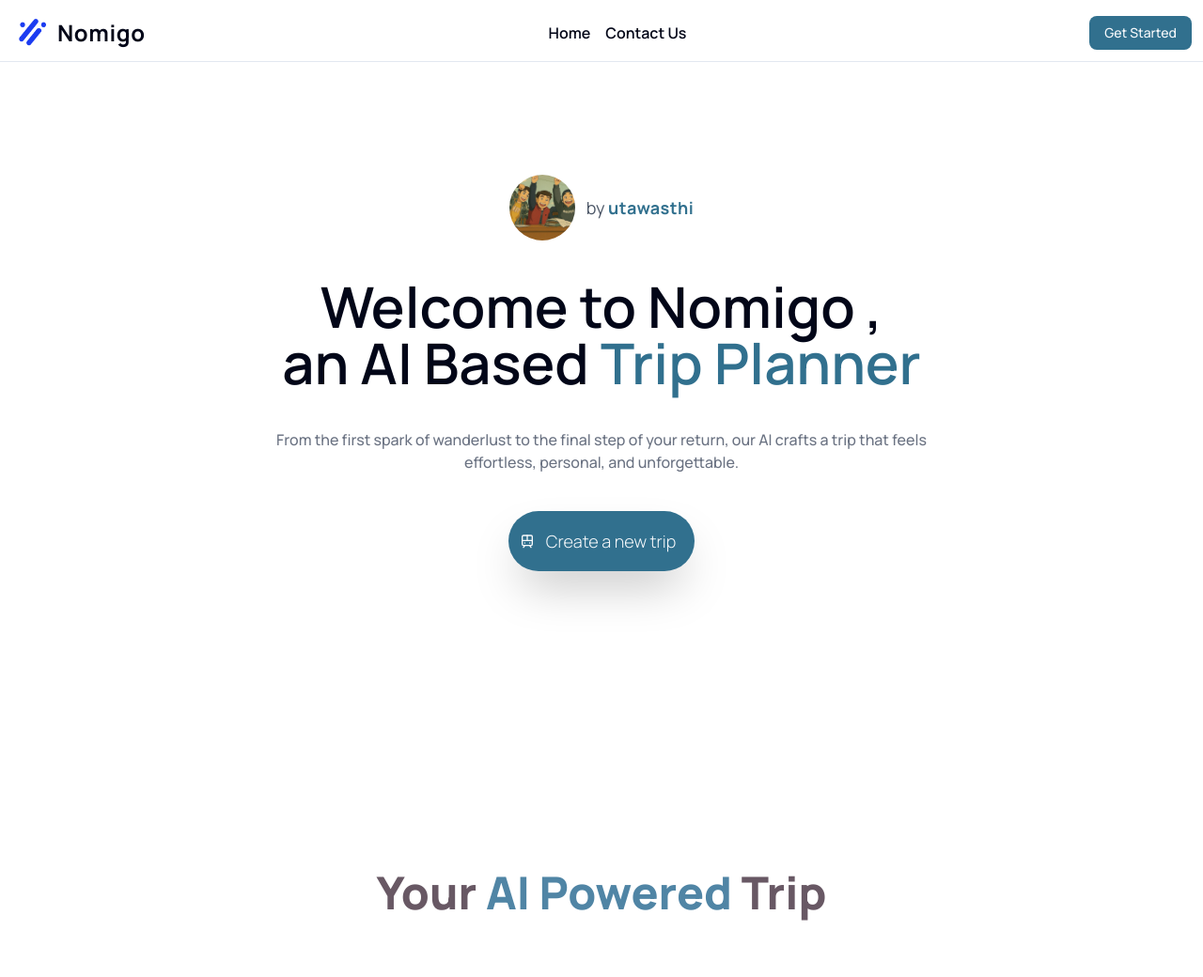
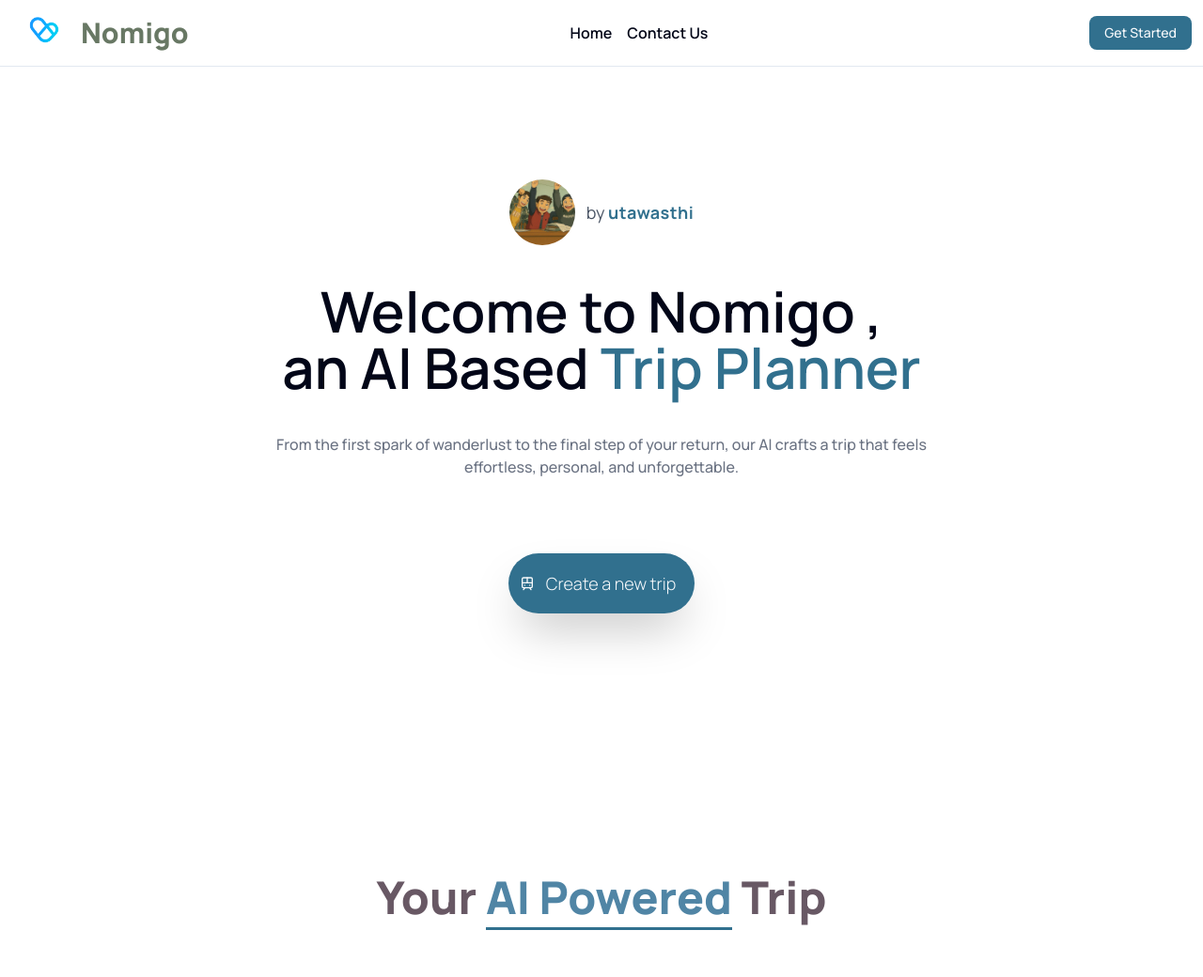
Before and after one commit to utawasthi/Nomigo, a Next.js app: page / in a window 1280 px wide. Shown: the top 1040 px of the page at 94% size. Built offline with nearby package versions, Linux system fonts and the light colour scheme; no server answers.

Commit message:
updated logo and styling

```diff
--- a/app/_components/Header.tsx
+++ b/app/_components/Header.tsx
@@ -24,16 +24,16 @@
   console.log(path);
 
   return (
-    <div className = 'flex justify-between pt-3 px-3 pb-2 items-center border-b-1'>
+    <div className = 'flex justify-between px-3 items-center border-b-1'>
       <div className = 'flex items-center gap-1'>
         <Image
           src = {'/logo.png'}
           alt = {'logo'}
-          width = {50}
-          height = {50}
-          className = 'p-2 h-[45px] w-[45px]'
+          width = {70}
+          height = {70}
+          className = 'object-contain'
         />
-        <h2 className = 'font-bold text-2xl tracking-wide'>
+        <h2 className = 'font-extrabold text-3xl text-[#687864]'>
           Nomigo
         </h2>
       </div>
--- a/app/_components/Hero.tsx
+++ b/app/_components/Hero.tsx
@@ -158,7 +158,7 @@
             href = {'/create-new-trip'}
           >
             <Button
-              className = 'my-10 py-8 px-24 text-lg font-light rounded-full cursor-pointer shadow-2xl'
+              className = 'my-10 mt-20 py-8 px-24 text-lg font-light rounded-full cursor-pointer shadow-2xl'
             >
               <TramFront className = 'text-lg mr-1'/>
               <p className = 'pr-2'>Create a new trip</p>
@@ -167,7 +167,7 @@
       </div>
       <div className = 'lg:h-[90vh]'>
         <h1 className = 'text-3xl md:text-4xl lg:text-5xl text-[#685864] font-extrabold text-center mb-10'>
-          Your <span className = 'text-[#5085a5]'>AI Powered</span> Trip
+          Your <span className = 'text-[#5085a5] border-b-3 border-primary'>AI Powered</span> Trip
         </h1>
         <div className = 'flex flex-col px-30 mt-5 gap-3'>
           <div className = 'grid grid-cols-1 lg:grid-cols-2 justify-center items-center'>
--- a/app/_components/TestimonialCard.tsx
+++ b/app/_components/TestimonialCard.tsx
@@ -12,7 +12,7 @@
 function TestimonialCard({item}: {item : testimonialType}) {
   return (
     <div
-      className = 'border-1 col-span-6 md:col-span-2 p-5 rounded-3xl'
+      className = 'border-1 shadow-xl col-span-6 md:col-span-2 p-5 rounded-3xl'
       style = {{backgroundColor : item.color }}
     >
       <div className = 'flex items-center gap-5'>
```
Also changed, not shown: public/logo.png.
